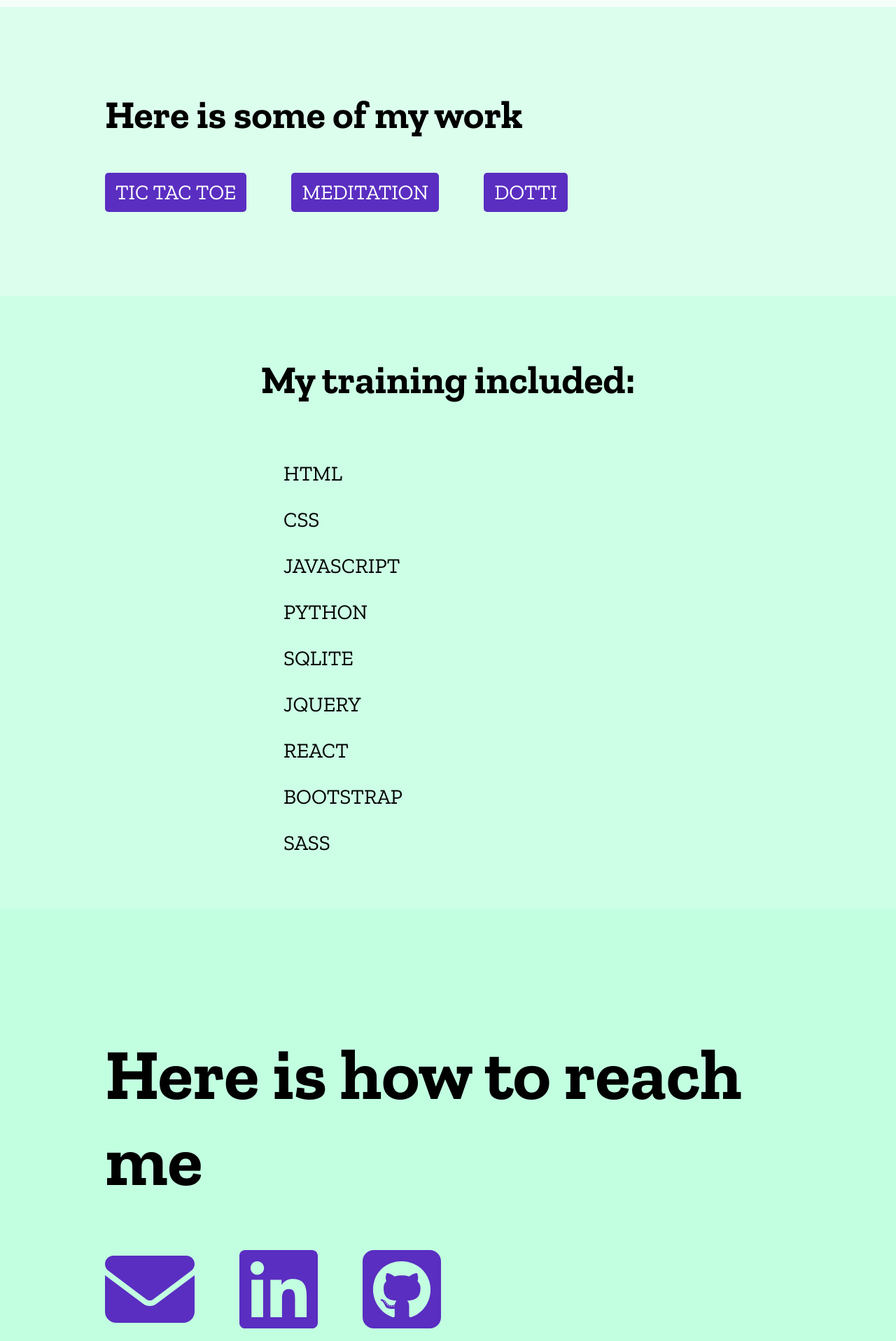
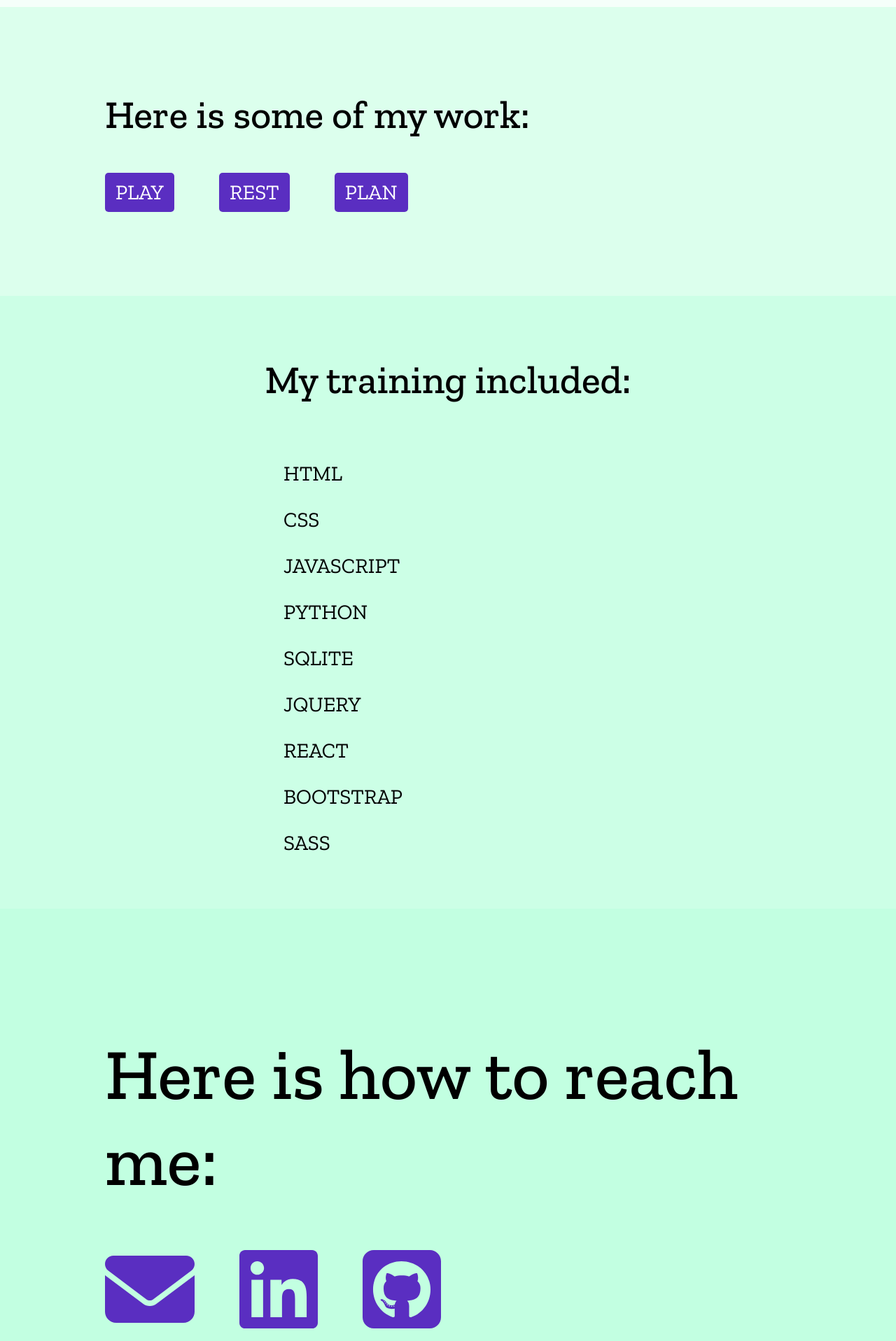
Before and after one commit to SarahIrons/SarahIronsPortfolio, a React (Create React App) app: page / in a window 1280 px wide. Shown: the part 710-2627 px from the top of the page at 70% size. Built offline with nearby package versions, Linux system fonts and the light colour scheme.

Commit message:
feat: last minute updates

```diff
--- a/public/index.html
+++ b/public/index.html
@@ -2,14 +2,12 @@
 <html lang="en">
   <head>
     <meta charset="utf-8" />
-    <link rel="icon" href="%PUBLIC_URL%/favicon.ico" />
     <meta name="viewport" content="width=device-width, initial-scale=1" />
     <meta name="theme-color" content="#000000" />
     <meta
       name="description"
-      content="Web site created using create-react-app"
+      content="Sarah Irons, junior developer"
     />
-    <link rel="apple-touch-icon" href="%PUBLIC_URL%/logo192.png" />
     <!--
       manifest.json provides metadata used when your web app is installed on a
       user's mobile device or desktop. See https://developers.google.com/web/fundamentals/web-app-manifest/
@@ -24,7 +22,7 @@
       work correctly both with client-side routing and a non-root public URL.
       Learn how to configure a non-root public URL by running `npm run build`.
     -->
-    <title>React App</title>
+    <title>Sarah Irons</title>
   </head>
   <body>
     <noscript>You need to enable JavaScript to run this app.</noscript>
--- a/src/App.js
+++ b/src/App.js
@@ -16,14 +16,14 @@ function App() {
           <Route path="meditation" element={<Project id="meditation" imageUrl={medImage}  details="This is a single-page prototype design for a simple meditation website. It is made with HTML and CSS. " tags={['single- page site', 'CSS/HTML', 'good vibes']}/>} />
           <Route path="tictactoe" element={
             <Project
-              id="tictactoe"
+              id="tic tac toe"
               imageUrl={gameImage}
               details="This is a project with HTML, CSS and JavaScript. The font for the heading and the game tiles is an SVG font that I manipulated as an image using Photopea."
               gitLink="https://github.com/SarahIrons/JavaScript_Projects/tree/main/TicTacToe"
               tags={['HTML','JavaScript','CSS','font creation']}
             />}
           />
-          <Route path="dotti" element={<Project id="dotti" details=" original dossier app" tags={['unique app', 'react','scss', 'sql']}/>} />
+          <Route path="dotti" element={<Project id="D.O.T.T.I." details=" PAGE IN PROGRESS - original dossier app" tags={['unique app', 'react','scss', 'sql']}/>} />
           <Route path="*" element={<Navigate to="/" />} />
         </Route>
       </Routes>
--- a/src/App.scss
+++ b/src/App.scss
@@ -89,12 +89,11 @@ a {
 
 
 h1 {
-
   margin: 0;
   line-height: 1em;
   font-weight: 500;
   color: var(--white);
-  font-size: 3.5em;
+  font-size: 5em;
   span {
     font-style: italic;
     text-decoration: underline;
@@ -104,6 +103,7 @@ h1 {
 
 h2{
   font-size: 3.5em;
+  font-weight: 500;
 }
 
 .light {
--- a/src/Pages/Home.js
+++ b/src/Pages/Home.js
@@ -13,11 +13,11 @@ const Home = () => {
           <h1>Hi, my name is Sarah.</h1>
         </ContentSection>
         <ContentSection id="work" className="two">
-          <h2>Here is some of my work</h2>
+          <h2>Here is some of my work:</h2>
           <div className="work-links">
-            <Link className="work-link" to="tictactoe">tic tac toe</Link>
-            <Link className="work-link" to="meditation">meditation</Link>
-            <Link className="work-link" to="dotti">dotti</Link>
+            <Link className="work-link" to="tictactoe">Play</Link>
+            <Link className="work-link" to="meditation">Rest</Link>
+            <Link className="work-link" to="dotti">Plan</Link>
           </div>
         </ContentSection>
         <ContentSection id="skills" className="three">
@@ -26,7 +26,7 @@ const Home = () => {
         </ContentSection>
 
         <ContentSection id="contact" className="four">
-          <h2>Here is how to reach me</h2>
+          <h2>Here is how to reach me:</h2>
           <div id="contact-info">
             <a className="link--icon" href = "mailto: sarahirons11@gmail.com"><FontAwesomeIcon icon={faEnvelope}/></a>
             <a className="link--icon" href="https://www.linkedin.com/in/sarah-e-irons/"><FontAwesomeIcon icon={faLinkedin}/></a>
--- a/src/Pages/home.scss
+++ b/src/Pages/home.scss
@@ -1,8 +1,9 @@
-#about,
-#contact
+#about
 {
-    h1{
-        font-size: 14vw;
+    @media screen and (min-width: 600px) {
+        h1{
+            font-size: 14vw;
+        }
     }
 }
 #about {
@@ -45,9 +46,11 @@
 #contact {
     align-items: flex-start;
     h2 {
-        font-size: 8vw;
         margin-block-start:0 ;
         margin-block-end: 50px;
+        @media screen and (min-width: 600px) {
+            font-size: 8vw;
+        }
     }
     #contact-info {
         display: flex;
--- a/src/Pages/project.scss
+++ b/src/Pages/project.scss
@@ -2,7 +2,9 @@
 
     gap:50px;
 
-
+  &__title {
+    font-size: 3em;
+  }
     &__copy {
       p {
         font-size: 1.5em;
```
Also changed, not shown: public/manifest.json.
